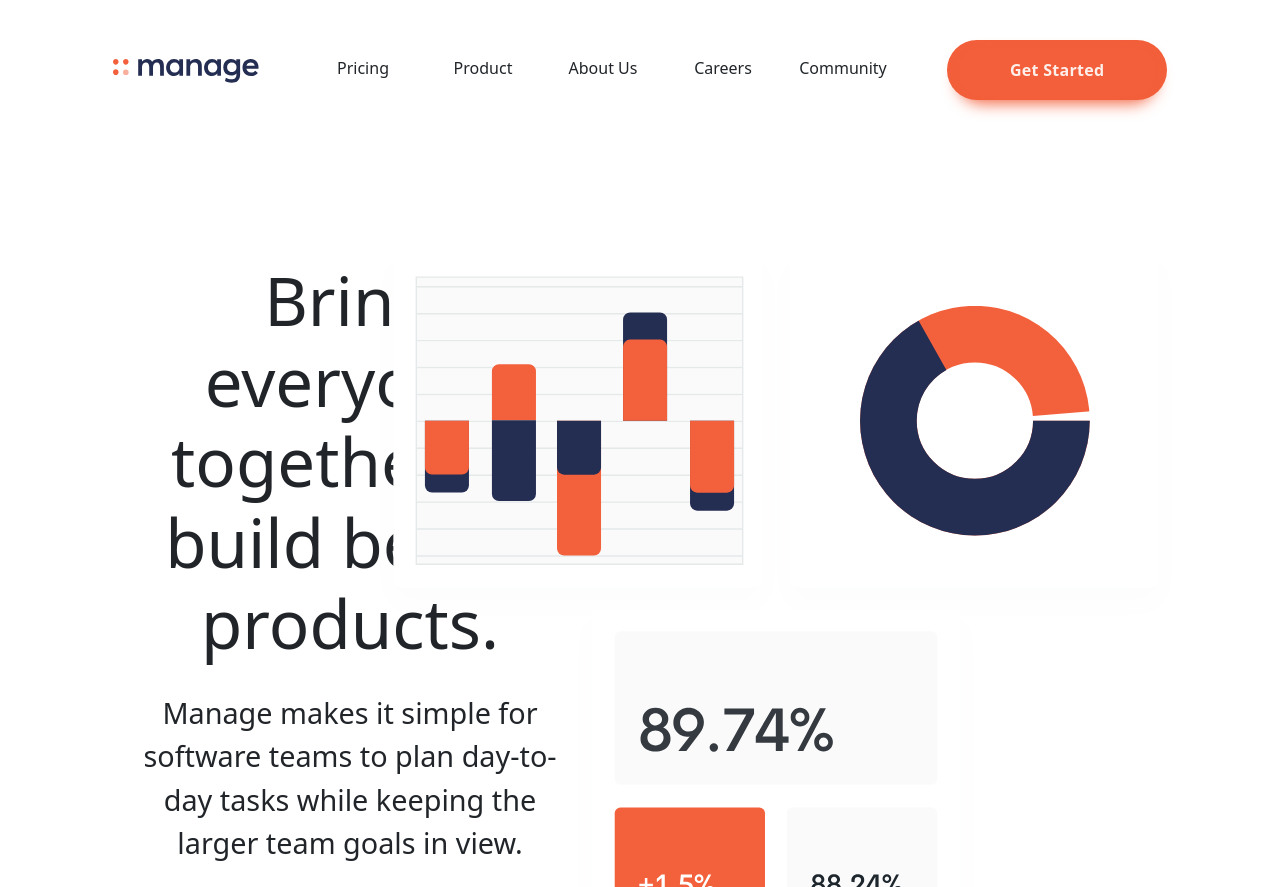
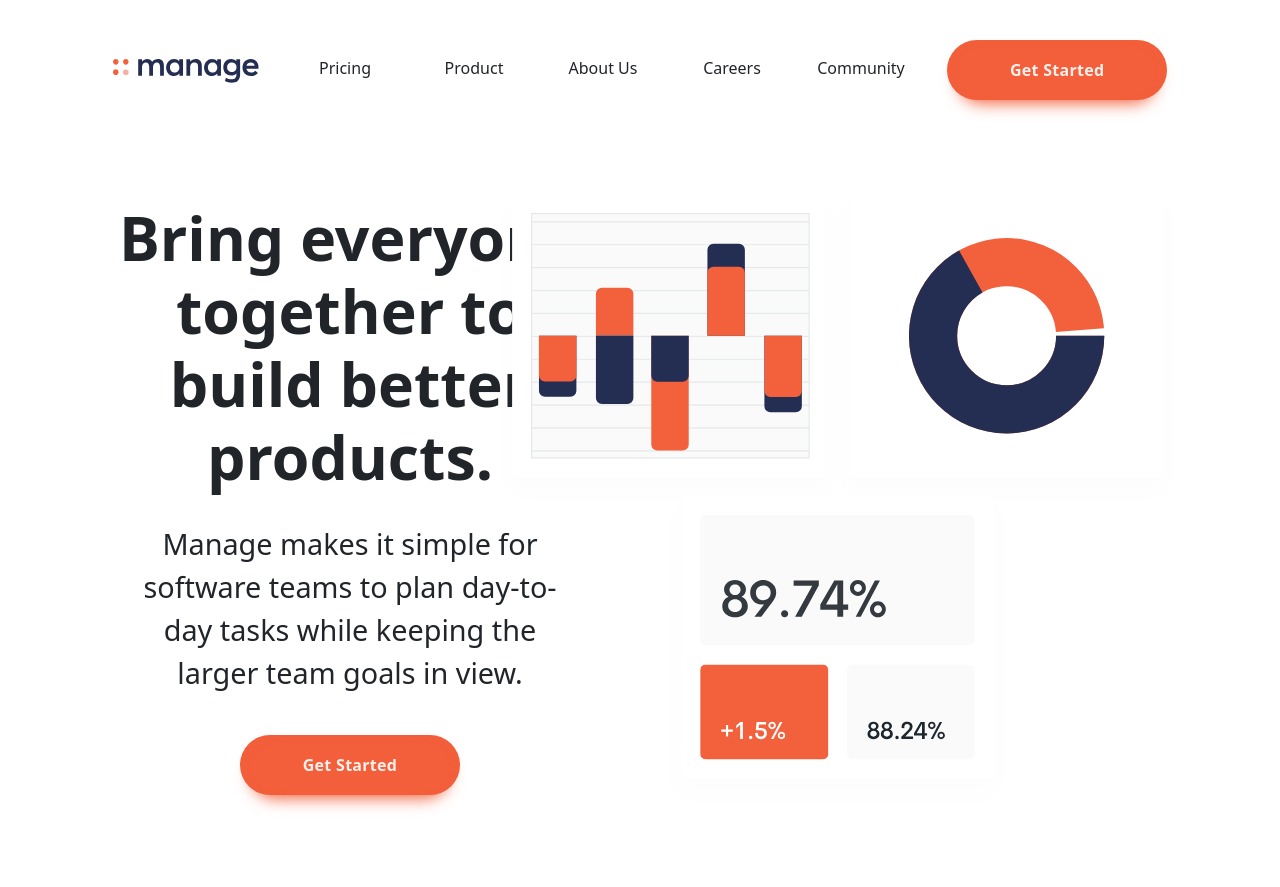
Before and after one commit to Jays-T/frontend-mentor-manage-landing-page-hub, a plain HTML site: page index.html in a window 1280 px wide. Shown: the top 887 px of the page. Drawn offline with nearby package versions, Linux system fonts and the light colour scheme; a web font is replaced by a local one.

Commit message:
set navbar item spacing for laptop screen

```diff
--- a/assets/css/style.css
+++ b/assets/css/style.css
@@ -19,7 +19,6 @@ body ul
 }
 body
 {
-    overflow-x: hidden;
     font-family: 'Be Vietnam', sans-serif;
     font-size: 16px;
     overflow-x: hidden;
@@ -27,7 +26,8 @@ body
 }
 body h1
 {
-    font-size: 4.2rem;
+    font-size: 3.8rem;
+    font-weight: 700;
 }
 body h2
 {
@@ -86,7 +86,7 @@ body .container
     height: calc(100%);
     width: 100vw;
     grid-template-columns: 1fr;
-    grid-template-rows: .2fr .4fr .4fr .4fr .4fr .08fr .02fr;
+    grid-template-rows: .1fr .4fr .4fr .4fr .4fr .08fr .02fr;
     grid-template-areas:
         "nav"
         "main"
@@ -98,13 +98,14 @@ body .container
     ;
     padding: 0;
 }
-.has-navbar
+body section.has-navbar
 {
     position: sticky;
     top: 0;
     background-color: transparent;
     grid-area: nav;
     z-index: 10;
+    margin-bottom: 0;
 }
 section.has-navbar .navbar
 {
@@ -125,8 +126,9 @@ section.has-navbar .navbar .navlist
     align-items: center;
     margin-top: 60px;
     left: 0;
+    height: 500px;
+    width: 100%;
     transform: translateX(100%);
-    width: 100%;
     padding: 45px;
     background-color: var(--n-light-grey);
     font-size: 2.2rem;
@@ -142,6 +144,7 @@ section.has-navbar .navbar .navlist .navitem
     margin-top: 15px;
     width: 100%;
     transition: .3s ease-in-out;
+    padding: 6px 10px;
 }
 section.has-navbar .navbar .navlist .navitem:hover
 {
@@ -476,10 +479,12 @@ section.has-content .product-card .card-body
         opacity: .9;
         transform: scale(.95);
     }
-    .has-navbar
+    body section.has-navbar
     {
-        background-color: #ffffff;
+        background: linear-gradient(0deg, transparent 0%, transparent 40%,
+                             #ffffff 40%, #ffffff 100%);
     }
+
     section.has-navbar .navbar .navlist
     {
         position: relative;
@@ -489,6 +494,7 @@ section.has-content .product-card .card-body
         align-items: center;
         margin-top: 0;
         font-size: 1rem;
+        height: calc(100%);
         padding: 0;
         transform: translateX(0);
         background-color: transparent;
@@ -496,9 +502,9 @@ section.has-content .product-card .card-body
     }
     section.has-navbar .navbar .navlist .navitem
     {
-        margin-right: 15px;
-        margin-left: 15px;
-        width: 90px;
+        margin-right: 7px;
+        margin-left: 7px;
+        width: 115px;
         border-radius: 50px;
     }
     body section.has-navbar .navbar .nav-get-started
```
Also changed, not shown: index.html (indentation only).
